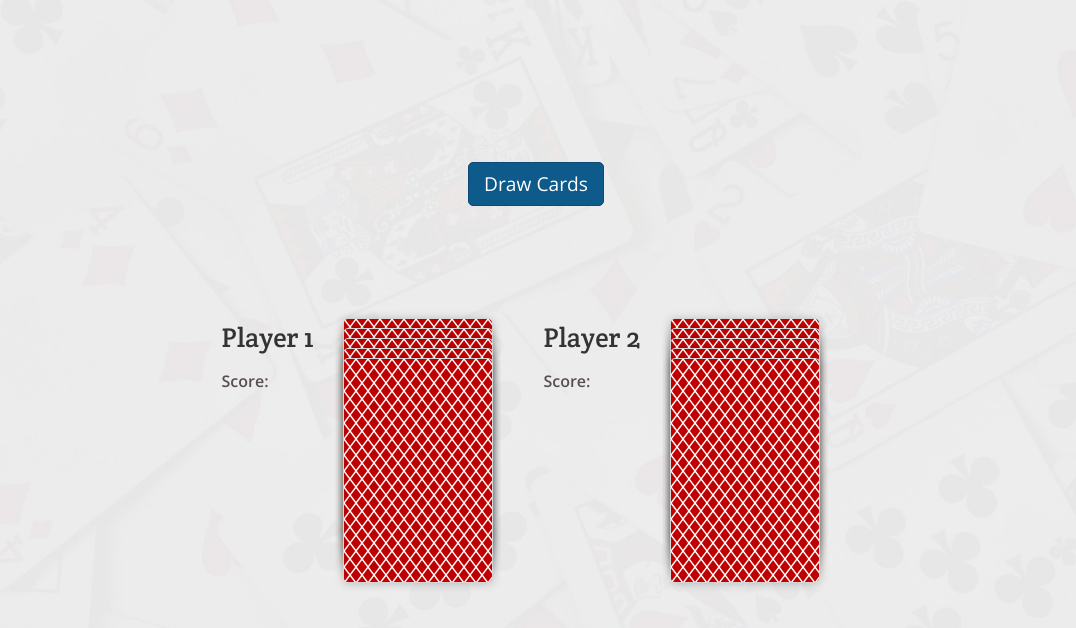
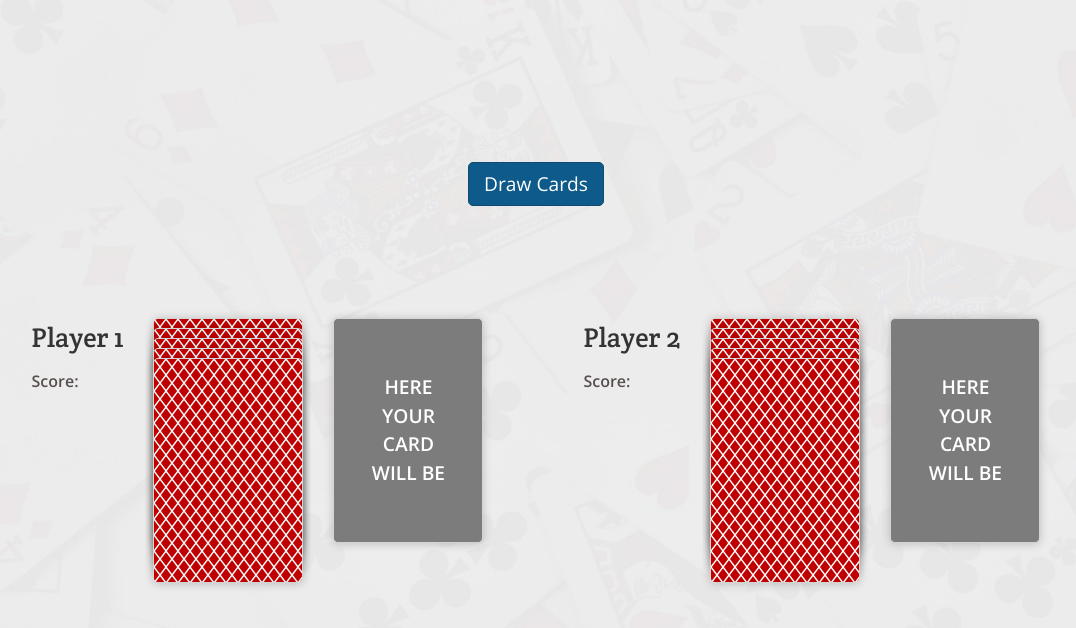
Before and after one commit to LittleBlueDot/css-js-deck-of-cards, a plain HTML site: page index.html in a window 1280 px wide. Both pictures are taken after a click on the button "START THE GAME!". Shown: the whole page, without its empty margins (104-1180 px from the left). Drawn offline with nearby package versions, Linux system fonts and the light colour scheme.

Commit message:
cards-slot css

```diff
--- a/css/cards.css
+++ b/css/cards.css
@@ -1,20 +1,10 @@
-
-.cards-container {
-  max-width: 1280px;
-  margin: 0 auto;
-  display: flex;
-  justify-content: flex-start;
-  flex-wrap: wrap;
-  gap: 15px;
-  margin-bottom: 15px;
-}
 
 .card {
   position: relative;
+  z-index: 3;
   width: 150px;
   height: 225px;
   background-color: transparent;
-  perspective: 1000px;
   box-shadow: 0 1px 10px rgba(0, 0, 0, 0.2);
   border-radius: 5px;
   border: 1px solid #d4d4d4;
--- a/css/gamescene.css
+++ b/css/gamescene.css
@@ -131,11 +131,11 @@ h1 {
   justify-content: center;
 }
 
-@media all and (min-width: 1280px) {
+@media all and (min-width: 1100px) {
   .players-container {
     flex-direction: row;
     flex-wrap: nowrap;
-    gap: 0 20px;
+    gap: 0 100px;
   }
 }
 
@@ -202,8 +202,30 @@ h1 {
   font-weight: 400;
 }
 
+.card-slot {
+  position: relative;
+  min-width: 150px;
+  height: 225px;
+  background-color: #7d7c7c;
+  box-shadow: 0 1px 10px rgba(0, 0, 0, 0.2);
+  border-radius: 5px;
+  border: 1px solid #d4d4d4;
+}
 
+.card-slot:after{
+  position: absolute;
+  z-index: 2;
+  content: "Here your card will be";
+  font-size: 1.2rem;
+  font-weight: 800;
+  color: #fff;
+  text-align: center;
+  text-transform: uppercase;
+  left:50%;
+  top: 50%;
+  transform: translate(-50%, -50%);
 
+}
 
 .player-deck {
   position: relative;
```
